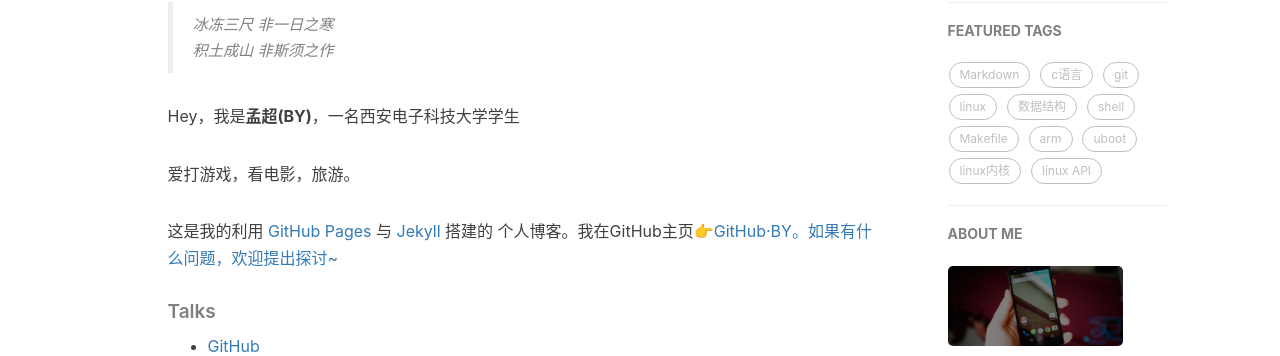
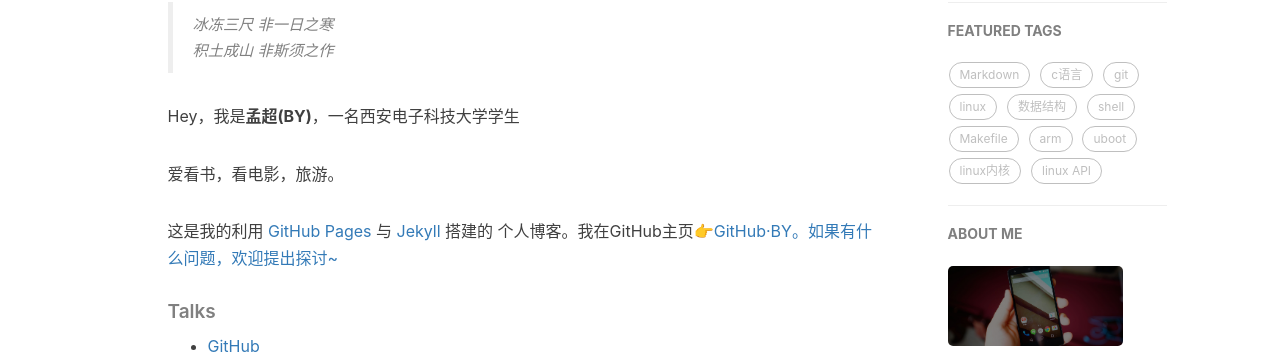
Before and after one commit to vzhan229/vzhan229.github.io, a Jekyll site: the page built from about.html, in a window 1280 px wide. Shown: the part 456-812 px from the top of the page. Built offline with Jekyll 4.4.1, drawn with Linux system fonts in a browser that asks for light colours; nearby versions of some CDN libraries; comment, search, counter and statistics services are not loaded.

Commit message:
Update about.html

```diff
--- a/about.html
+++ b/about.html
@@ -20,7 +20,7 @@ header-img: "img/post-bg-rwd.jpg"
 
     <p>Hey，我是<strong>孟超(BY)</strong>，一名西安电子科技大学学生</p>
 
-    <p>爱打游戏，看电影，旅游。</p>
+    <p>爱看书，看电影，旅游。</p>
 
     <p>这是我的利用 <a href="https://pages.github.com/">GitHub Pages</a> 与 <a href="http://jekyll.com.cn/">Jekyll</a> 搭建的 个人博客。我在GitHub主页<a href="https://github.com/mengchaobbbigrui">👉GitHub·BY。如果有什么问题，欢迎提出探讨~</p>
 
```
